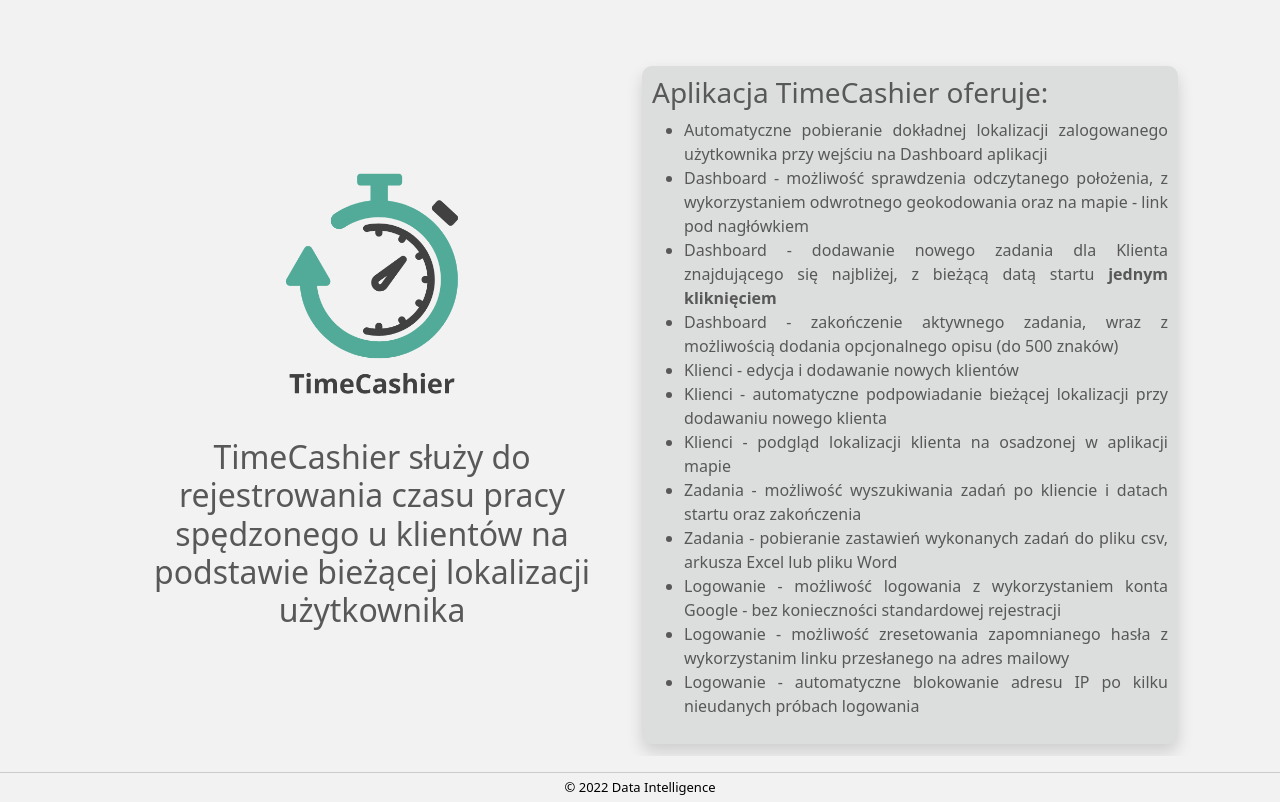
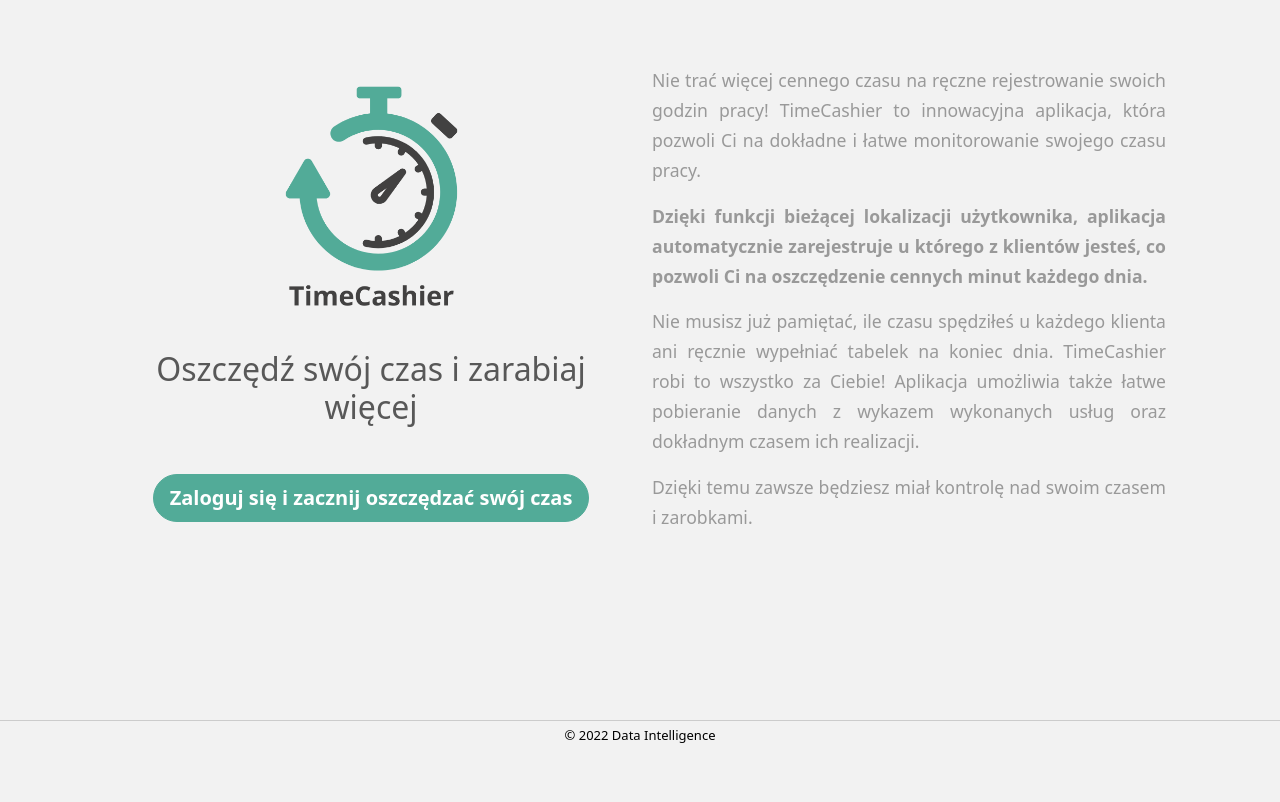
Before and after one commit to piotrfura/timecashier, a Django app: page / in a window 1280 px wide. Shown: the part 50-852 px from the top of the page. After the commit the page ends 793 px from the top, so only its background shows below. Run offline with Django 4.2, Linux system fonts and the light colour scheme; some libraries are stand-ins or nearby versions.

Commit message:
smooth index page wording, add login button, remove login form remember field - this option was turned off in settings

```diff
--- a/main/forms.py
+++ b/main/forms.py
@@ -20,7 +20,7 @@ class LoginForm(LoginForm):
             Div(
                 FloatingField("login"),
                 FloatingField("password"),
-                Field("remember"),
+                # Field("remember"),
                 Submit(
                     "submit",
                     "Zaloguj",
--- a/main/templates/main/index.html
+++ b/main/templates/main/index.html
@@ -11,28 +11,26 @@
 <div class="row mt-5">
     <div class="col-md justify-content-center align-self-center">
         <img src="{% static 'main/images/timecashier_logo_500_transparent.png' %}" alt="TimeCashier" class="rounded mx-auto d-block" style="max-width: 50%; height: auto; min-width: 150px;">
-
-        <h2 class="text-center m-4">TimeCashier służy do rejestrowania czasu pracy spędzonego u klientów na podstawie bieżącej lokalizacji użytkownika</h2>
+        <h2 class="text-center m-4">Oszczędź swój czas i zarabiaj więcej</h2>
+        <div class="d-flex justify-content-center align-items-center">
+            <a href="/accounts/login/"><button type="button" class="btn btn-lg btn-time-primary rounded-pill w-60 m-4">Zaloguj się i zacznij oszczędzać swój czas</button></a>
+        </div>
     </div>
 
-<div class="col-md justify-content-center panel-background shadow">
-    <h3>Aplikacja TimeCashier oferuje:</h3>
-<ul>
-    <li>Automatyczne pobieranie dokładnej lokalizacji zalogowanego użytkownika przy wejściu na Dashboard aplikacji</li>
-    <li>Dashboard - możliwość sprawdzenia odczytanego położenia, z wykorzystaniem odwrotnego geokodowania oraz na mapie - link pod nagłówkiem</li>
-    <li>Dashboard - dodawanie nowego zadania dla Klienta znajdującego się najbliżej, z bieżącą datą startu <b>jednym kliknięciem</b></li>
-    <li>Dashboard - zakończenie aktywnego zadania, wraz z możliwością dodania opcjonalnego opisu (do 500 znaków)</li>
-    <li>Klienci - edycja i dodawanie nowych klientów</li>
-    <li>Klienci - automatyczne podpowiadanie bieżącej lokalizacji przy dodawaniu nowego klienta</li>
-    <li>Klienci - podgląd lokalizacji klienta na osadzonej w aplikacji mapie</li>
-    <li>Zadania - możliwość wyszukiwania zadań po kliencie i datach startu oraz zakończenia</li>
-    <li>Zadania - pobieranie zastawień wykonanych zadań do pliku csv, arkusza Excel lub pliku Word</li>
-    <li>Logowanie - możliwość logowania z wykorzystaniem konta Google - bez konieczności standardowej rejestracji</li>
-    <li>Logowanie - możliwość zresetowania zapomnianego hasła z wykorzystanim linku przesłanego na adres mailowy</li>
-    <li>Logowanie - automatyczne blokowanie adresu IP po kilku nieudanych próbach logowania</li>
-</ul>
-
-</div>
+    <div class="col-md justify-content-center align-self-center">
+        <p>Nie trać więcej cennego czasu na ręczne rejestrowanie swoich godzin pracy!
+            TimeCashier to innowacyjna aplikacja, która pozwoli Ci na dokładne
+            i łatwe monitorowanie swojego czasu pracy.</p>
+        <p style="font-weight: bold">Dzięki funkcji bieżącej lokalizacji użytkownika,
+            aplikacja automatycznie zarejestruje u którego z klientów jesteś,
+            co pozwoli Ci na oszczędzenie cennych minut każdego dnia.</p>
+        <p>Nie musisz już pamiętać, ile czasu spędziłeś u każdego klienta ani ręcznie wypełniać
+            tabelek na koniec dnia.
+            TimeCashier robi to wszystko za Ciebie!
+            Aplikacja umożliwia także łatwe pobieranie danych z wykazem wykonanych
+            usług oraz dokładnym czasem ich realizacji.</p>
+        <p>Dzięki temu zawsze będziesz miał kontrolę nad swoim czasem i zarobkami.</p>
+    </div>
 </div>
 </div>
 {% endblock %}
```
